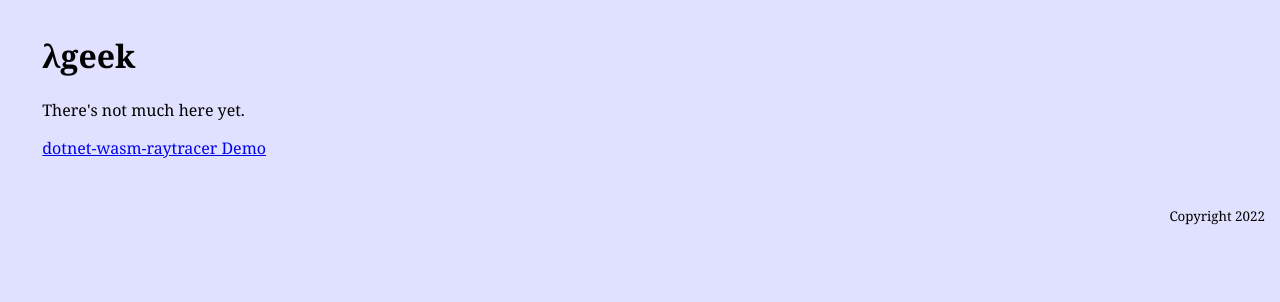
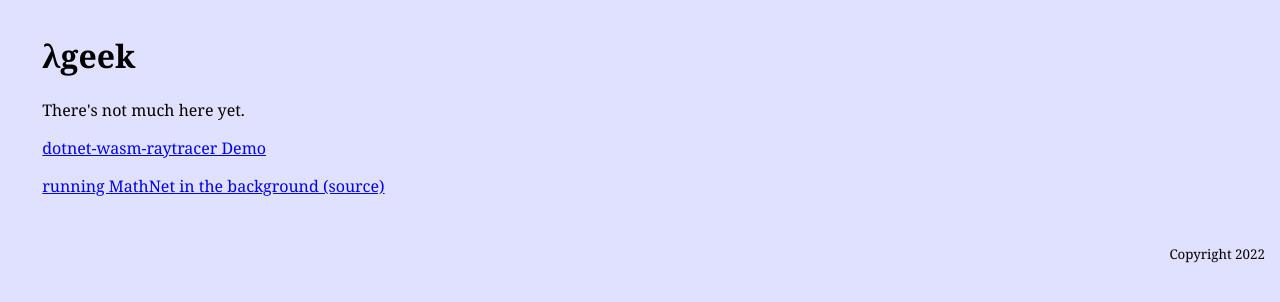
Before and after one commit to lambdageek/lambdageek.github.io, a plain HTML site: page index.html in a window 1280 px wide. Drawn offline with Linux system fonts and the light colour scheme.

Commit message:
Add link to other demo

```diff
--- a/index.html
+++ b/index.html
@@ -11,6 +11,7 @@
 <p>There's not much here yet.</p>
 
 <p><a href="/dotnet-wasm-raytracer">dotnet-wasm-raytracer Demo</a></p>
+<p><a href="https://github.com/lambdageek/maath">running MathNet in the background (source)</a>
 </div>
 <div id="footer">Copyright 2022</div>
 </body>
```
